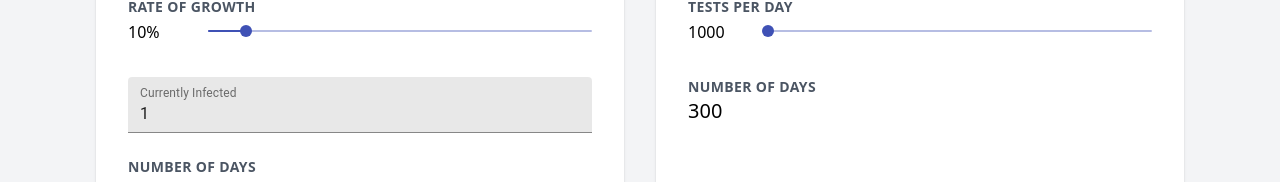
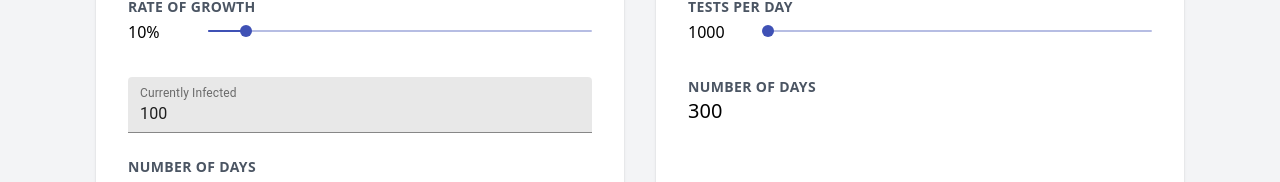
Before and after one commit to cip3/covid19testing, a Next.js app: page / in a window 1280 px wide. Shown: the part 372-554 px from the top of the page. Built offline with nearby package versions, Linux system fonts and the light colour scheme.

Commit message:
currently infected to 100

```diff
--- a/components/InfectionRate.jsx
+++ b/components/InfectionRate.jsx
@@ -11,7 +11,7 @@ import Card, {
 const InfectionRate = ({ population, setPopulation }) => {
   const [percent, setPercent] = useState(30);
   const [rate, setRate] = useState(10);
-  const [currentlyInfected, setCurrentlyInfected] = useState(1);
+  const [currentlyInfected, setCurrentlyInfected] = useState(100);
 
   const percentInfected = (population * percent) / 100;
   const days = Math.round(
```
